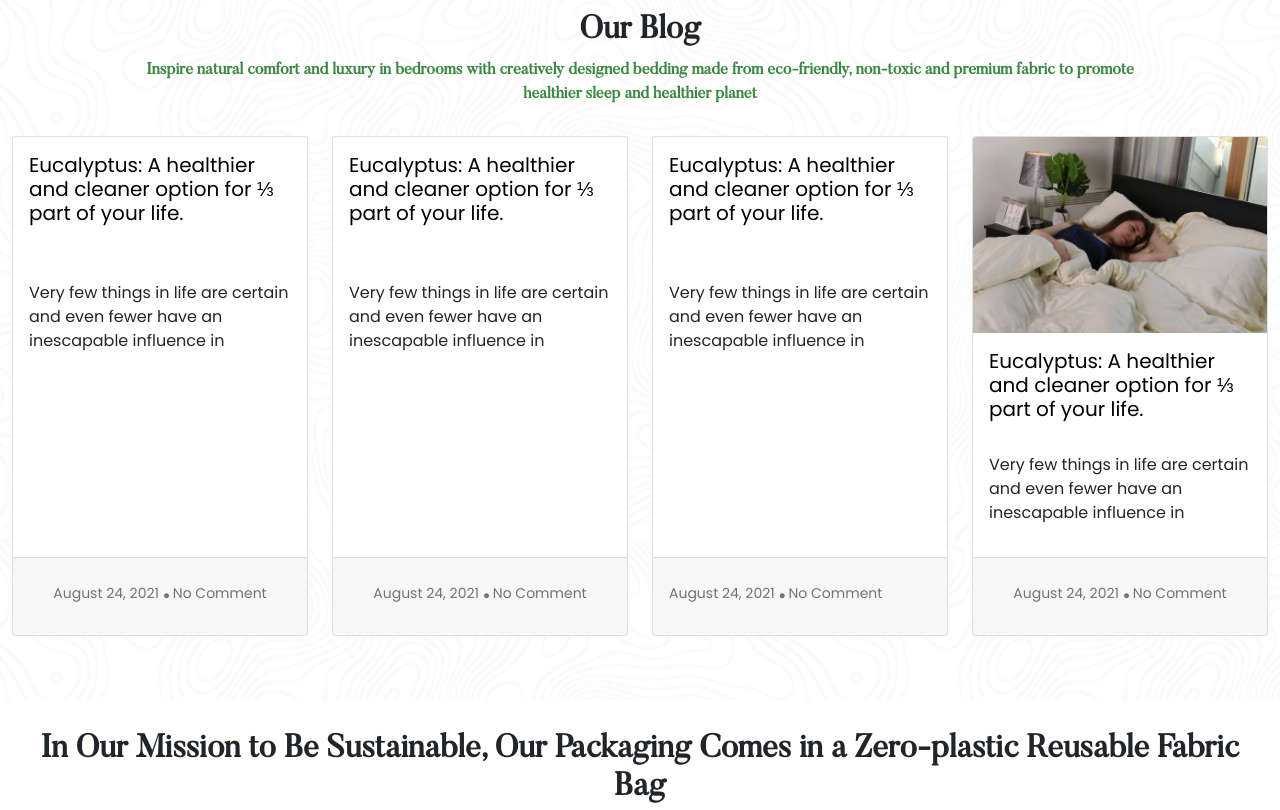
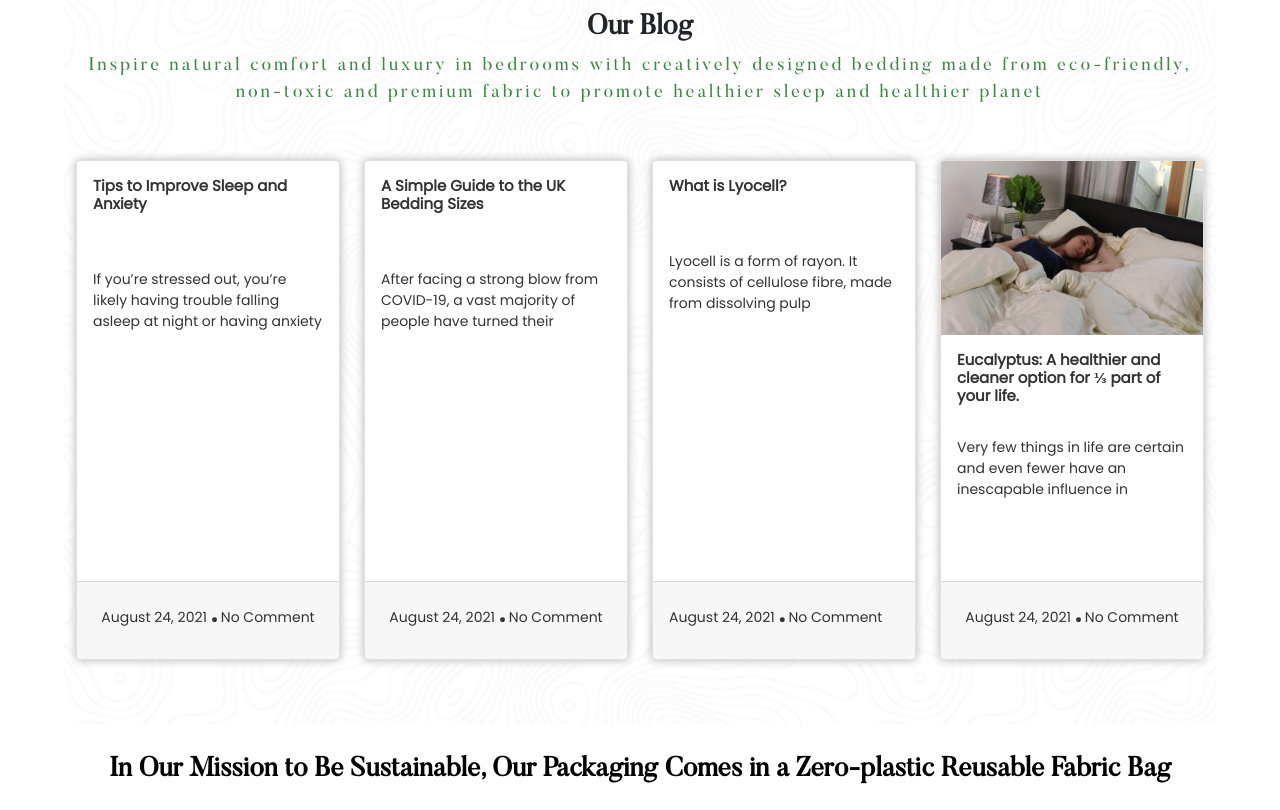
Before and after one commit to kafiabdullah/greensecrets, a plain HTML site: page index.html in a window 1280 px wide. Shown: the part 4960-5770 px from the top of the page. Drawn offline with nearby package versions, Linux system fonts and the light colour scheme.

Commit message:
change some css

```diff
--- a/css/style.css
+++ b/css/style.css
@@ -286,26 +286,49 @@ h2 {
 }
 .blog-section {
   background-image: url("../images/download.png");
+  width: 90%;
+  margin: 0px auto;
+}
+.blog-section h2 {
+  font-size: 28px;
+  font-family: Butler, sans-serif;
+}
+.blog-section .card h3 {
+  font-size: 15px;
+  font-family: Poppins, sans-serif;
+  color: rgb(51, 51, 51);
+  font-weight: bold;
+}
+.blog-section .card p {
+  font-size: 14px;
+  font-family: Poppins, sans-serif;
+  color: rgb(51, 51, 51);
+  font-weight: 400;
 }
 .blog-section .card {
   height: 500px;
   font-family: Poppins, sans-serif;
 }
+.blog-section .card {
+  box-shadow: #b5b5b5 0px 0px 10px;
+}
 .blog-section .card:hover {
   box-sizing: border-box;
-  box-shadow: gray 0px 5px 5px;
+  box-shadow: #b5b5b5 0px 0px 20px;
 }
 .blog-section .card a {
   text-decoration: none;
-  color: black;
 }
-.blog-section .card a:hover {
+.blog-section .card a:hover,
+.blog-section .card h3:hover {
   color: rgb(59, 137, 66);
 }
 .blog-section .pillow-header p {
   color: rgb(59, 137, 66);
-  margin: 0px 10%;
-  font-weight: bold;
+  font-weight: 400;
+  letter-spacing: 3px;
+  font-size: 18px;
+  margin-bottom: 2%;
 }
 .blog-span {
   font-size: 30px;
@@ -316,6 +339,12 @@ h2 {
   background-image: url("../images/404.png");
   background-repeat: no-repeat;
   background-size: cover;
+}
+.packaging-section h2 {
+  font-size: 27px;
+  font-family: Butler, sans-serif;
+  color: #000000;
+  font-weight: 600;
 }
 .packaging-section .card {
   border: none;
@@ -456,6 +485,7 @@ footer {
   background-color: rgb(48, 48, 48);
   color: white;
   padding: 3% 0%;
+  font-family: Rubik, sans-serif;
 }
 .contact-section {
 }
--- a/index.html
+++ b/index.html
@@ -191,7 +191,7 @@
 							<p class="animate__animated animate__fadeInUp">Take A Tour Through Our Beautiful Collection </p>
 						</div>
 					</div>
-					<div class="col-md-3">
+					<div class="col-md-3 ">
 						<div class="pillow-card animate__animated animate__fadeInUp">
 							<div class="card">
 								<div class="card-btn">
@@ -458,7 +458,7 @@
 		</section>
 		<!-- project-section -->
 		<!-- Blog Section Start -->
-		<section class="blog-section pb-5">
+		<section class="blog-section pb-5 ">
 			<div class="container-fluid">
 				<div class="row">
 					<div class="col-md-12">
@@ -472,8 +472,8 @@
 						<div class="card">
 							<div class="card-body">
 								<a href="#">
-									<h5 class="card-title pb-5">Eucalyptus: A healthier and cleaner option for ⅓ part of your life.</h5></a>
-								<p class="card-text">Very few things in life are certain and even fewer have an inescapable influence in</p>
+									<h3 class="card-title pb-5">Tips to Improve Sleep and Anxiety</h3></a>
+								<p class="card-text">If you’re stressed out, you’re likely having trouble falling asleep at night or having anxiety</p>
 							</div>
 							<div class="card-footer"> <small class="text-muted text-center">
          <p>August 24, 2021 <span class="blog-span">.</span>  No Comment</p>
@@ -484,8 +484,8 @@
 						<div class="card">
 							<div class="card-body">
 								<a href="#">
-									<h5 class="card-title pb-5">Eucalyptus: A healthier and cleaner option for ⅓ part of your life.</h5></a>
-								<p class="card-text">Very few things in life are certain and even fewer have an inescapable influence in</p>
+									<h3 class="card-title pb-5">A Simple Guide to the UK Bedding Sizes</h3></a>
+								<p class="card-text">After facing a strong blow from COVID-19, a vast majority of people have turned their</p>
 							</div>
 							<div class="card-footer"> <small class="text-muted text-center">
          <p>August 24, 2021 <span class="blog-span">.</span>  No Comment</p>
@@ -496,8 +496,8 @@
 						<div class="card">
 							<div class="card-body">
 								<a href="#">
-									<h5 class="card-title pb-5">Eucalyptus: A healthier and cleaner option for ⅓ part of your life.</h5></a>
-								<p class="card-text">Very few things in life are certain and even fewer have an inescapable influence in</p>
+									<h3 class="card-title pb-5">What is Lyocell?</h3></a>
+								<p class="card-text">Lyocell is a form of rayon. It consists of cellulose fibre, made from dissolving pulp</p>
 							</div>
 							<div class="card-footer"> <small class="text-muted" text-center>
          <p>August 24, 2021 <span class="blog-span">.</span>  No Comment</p>
@@ -508,7 +508,7 @@
 						<div class="card"> <img src="images/blog-img.jpg" class="card-img-top" alt="...">
 							<div class="card-body">
 								<a href="#">
-									<h5 class="card-title pb-4">Eucalyptus: A healthier and cleaner option for ⅓ part of your life.</h5></a>
+									<h3 class="card-title pb-4">Eucalyptus: A healthier and cleaner option for ⅓ part of your life.</h3></a>
 								<p class="card-text">Very few things in life are certain and even fewer have an inescapable influence in</p>
 							</div>
 							<div class="card-footer"> <small class="text-muted text-center">
```
